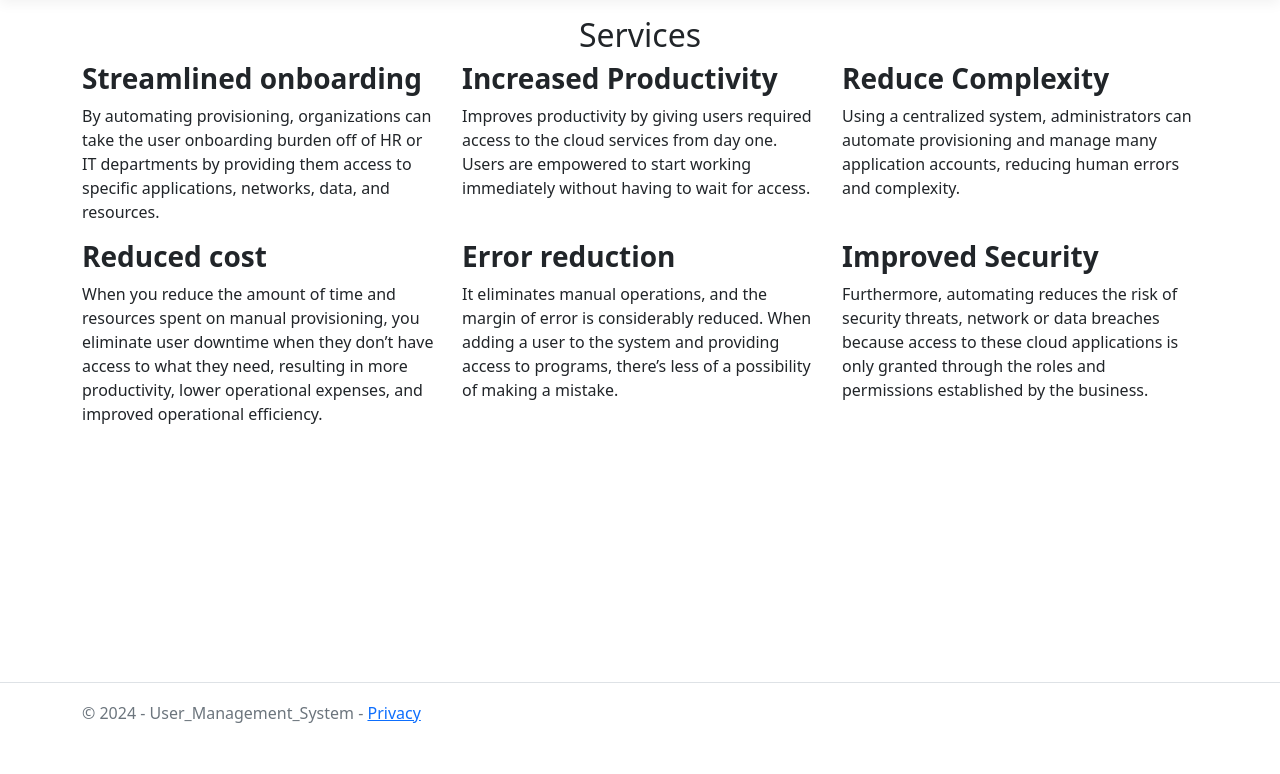
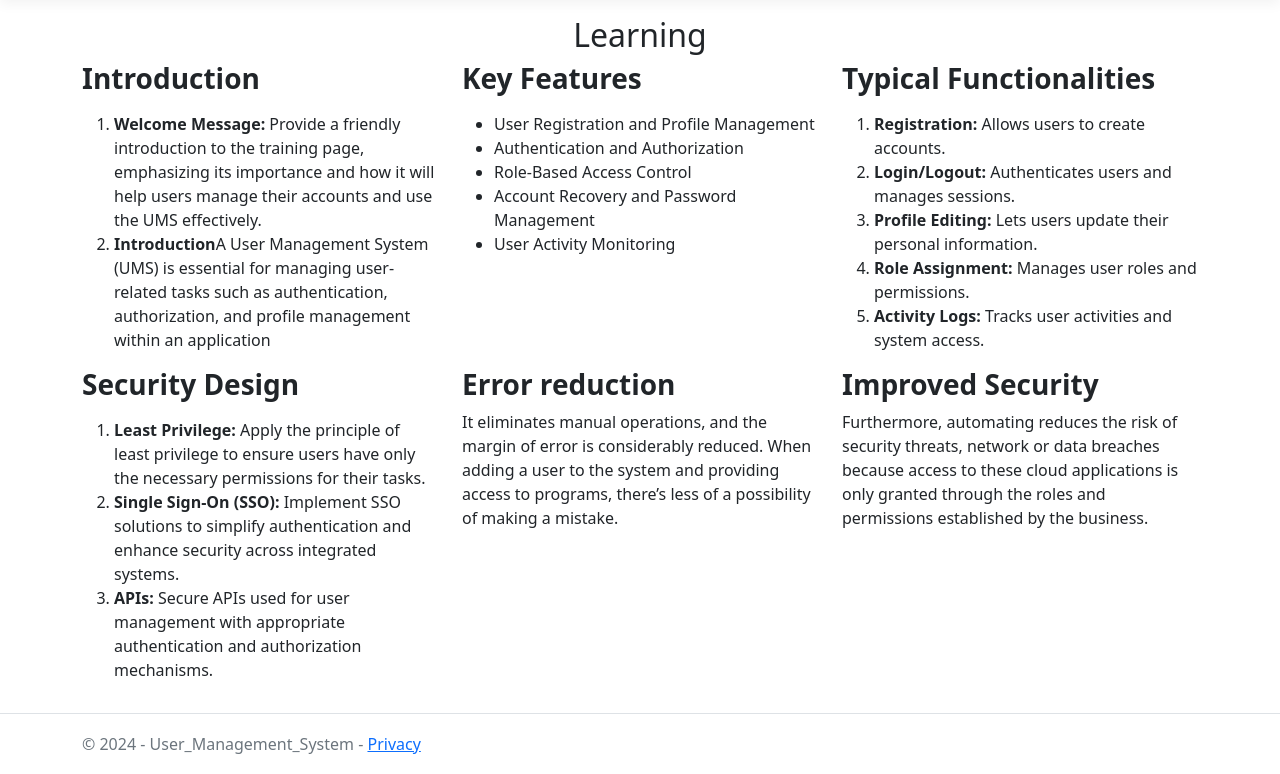
Before and after one commit to Aanchal-Bisht/UserManagementSystem1, an ASP.NET Core app: page /User/Services in a window 1280 px wide. Shown: the part 57-831 px from the top of the page. Before the commit the page ends 780 px from the top, so only its background shows below. Run offline with ASP.NET Core 8, Linux system fonts and the light colour scheme; style sheets or scripts are compiled from the project's sources.

Commit message:
change is service file

```diff
--- a/User_Management_System/Views/User/Services.cshtml
+++ b/User_Management_System/Views/User/Services.cshtml
@@ -10,34 +10,65 @@
 <head>
 </head>
 <body>
-<h2 class="h2 text-center">Services </h2>
+<h2 class="h2 text-center">Learning </h2>
 <div class="row">
     <div class="col-md-4 col-xs-12">
 
 
-            <h3><b>Streamlined onboarding</b></h3>
-            <p>By automating provisioning, organizations can take the user onboarding burden off of HR or IT departments by providing them access to specific applications, networks, data, and resources.</p>
+            <h3><b>Introduction</b></h3>
+            <p>
+            <ol>
+               <li><strong>Welcome Message:</strong>   Provide a friendly introduction to the training page, emphasizing its importance and how it will help users manage their accounts and use the UMS effectively.</li>
+                <li> <strong> Introduction</strong>A User Management System (UMS) is essential for managing user-related tasks such as authentication, authorization, and profile management within an application</li>
+             </ol>
+            </p>
 
     </div>
     <div class="col-md-4 col-xs-12">
 
-            <h3><b>Increased Productivity</b></h3>
-            <p>Improves productivity by giving users required access to the cloud services from day one. Users are empowered to start working immediately without having to wait for access.</p>
+            <h3><b>Key Features</b></h3>
+            <p>
+                <ul>
+                    <li>User Registration and Profile Management</li>
+                    <li>Authentication and Authorization</li>
+                    <li>Role-Based Access Control</li>
+                    <li>Account Recovery and Password Management</li>
+                    <li>User Activity Monitoring</li>
+                </ul>
+
+            </p>
 
     </div>
     <div class="col-md-4 col-xs-12">
 
-            <h3><b>Reduce Complexity</b></h3>
-            <p>Using a centralized system, administrators can automate provisioning and manage many application accounts, reducing human errors and complexity.</p>
+            <h3><b>Typical Functionalities</b></h3>
+            <p>
+                <ol>
+                    <li><strong>Registration:</strong> Allows users to create accounts.</li>
+                    <li><strong>Login/Logout:</strong> Authenticates users and manages sessions.</li>
+                    <li><strong>Profile Editing:</strong> Lets users update their personal information.</li>
+                    <li><strong>Role Assignment:</strong> Manages user roles and permissions.</li>
+                    <li><strong>Activity Logs:</strong> Tracks user activities and system access.</li>
+                </ol>
+
+            </p>
 
     </div>
 </div>
 <div class="row">
     <div class="col-md-4 col-xs-12">
 
-            <h3><b>Reduced cost</b></h3>
-            <p>When you reduce the amount of time and resources spent on manual provisioning, you eliminate user downtime when they don’t have access to what they need, resulting in more productivity, lower operational expenses, and improved operational efficiency.</p>
+            <h3><b>Security Design</b></h3>
+            <p>
+                <ol>
+                    <li><strong>Least Privilege:</strong>  Apply the principle of least privilege to ensure users have only the necessary permissions for their tasks.</li>
+                    <li><strong>Single Sign-On (SSO): </strong> Implement SSO solutions to simplify authentication and enhance security across integrated systems. </li>
+                    <li><strong>APIs:</strong> Secure APIs used for user management with appropriate authentication and authorization mechanisms.</li>
 
+
+                </ol>
+
+            </p>
     </div>
     <div class="col-md-4 col-xs-12">
 
```
